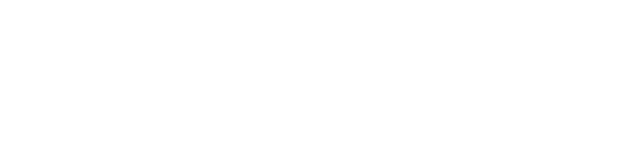
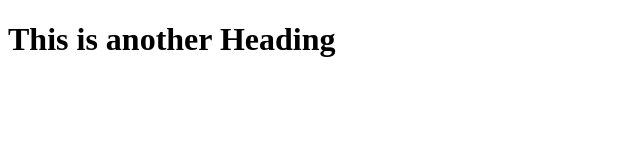
Before and after one commit to akembona/Task-git, a plain HTML site: page index.html in a window 1280 px wide. Shown: the whole page, without its empty margins (0-640 px from the left). Drawn offline with Linux system fonts and the light colour scheme.

```diff
--- a/index.html
+++ b/index.html
@@ -5,7 +5,7 @@
 </head>
 <body>
 
-<h1></h1>
+<h1>This is another Heading</h1>
 <p></p>
 
 </body>
```
